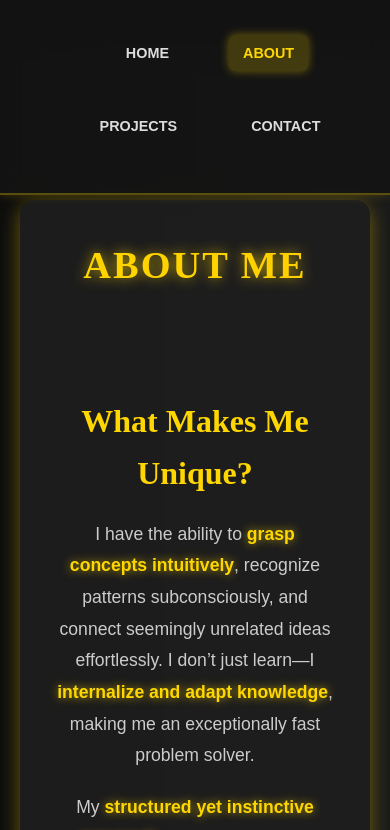
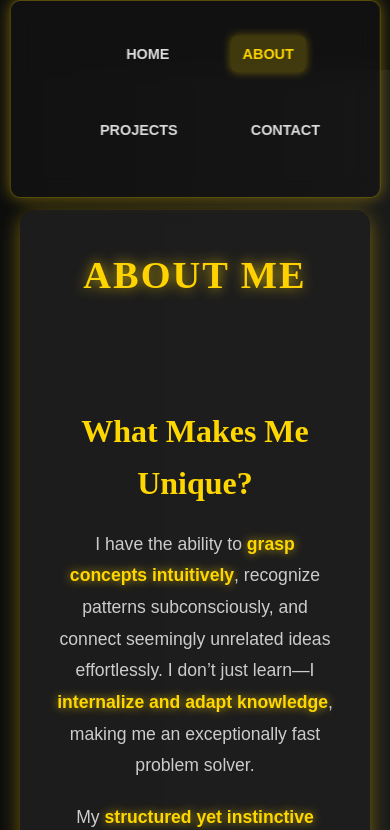
Before and after one commit to aryanchowdhury-art/react-portfolio-v2, a React (Vite) app: page /react-portfolio-v2/about in a window 390 px wide. Shown: the top 830 px of the page. Built offline with nearby package versions, Linux system fonts and the light colour scheme.

Commit message:
Updated portfolio with latest changes

```diff
--- a/src/components/Nav.jsx
+++ b/src/components/Nav.jsx
@@ -1,9 +1,16 @@
+import { useEffect } from "react";
 import { useLocation } from "react-router-dom";
 import { Link } from "react-router-dom";
 import "./nav.css";
 
 function Nav() {
   const location = useLocation();
+
+  useEffect(() => {
+    if (window.innerWidth < 768) {
+      alert("This portfolio looks much better on a PC or laptop!");
+    }
+  }, []);
 
   return (
     <nav className="navbar">
--- a/src/components/nav.css
+++ b/src/components/nav.css
@@ -1,4 +1,4 @@
-/* Global Reset */
+/* ===== Global Reset ===== */
 * {
   margin: 0;
   padding: 0;
@@ -10,28 +10,31 @@ body {
   background-color: #0d0d0d;
   color: #eee;
   line-height: 1.6;
-  padding-top: 60px; /* Space for fixed navbar */
+  padding-top: 70px; /* Space for fixed navbar */
 }
 
-/* Navbar Styling */
+/* ===== Navbar Styling ===== */
 .navbar {
   position: fixed;
   top: 0;
-  left: 0;
-  width: 100%;
-  background: rgba(20, 20, 20, 0.85); /* Slight transparency */
-  padding: 14px 25px;
+  left: 50%;
+  transform: translateX(-50%);
+  width: 90%;
+  max-width: 1100px;
+  background: rgba(20, 20, 20, 0.6); /* Frosted glass effect */
+  padding: 14px 30px;
   display: flex;
   justify-content: center;
   align-items: center;
   z-index: 1000;
-  border-bottom: 2px solid rgba(255, 215, 0, 0.3); /* Soft gold border */
-  box-shadow: 0 0 10px rgba(255, 215, 0, 0.2);
-  backdrop-filter: blur(12px); /* Frosted glass effect */
+  border-radius: 10px;
+  border: 1px solid rgba(255, 215, 0, 0.3);
+  box-shadow: 0 0 15px rgba(255, 215, 0, 0.4);
+  backdrop-filter: blur(12px);
   transition: all 0.3s ease-in-out;
 }
 
-/* Navbar Links */
+/* ===== Navbar Links ===== */
 .navbar ul {
   list-style: none;
   display: flex;
@@ -46,14 +49,14 @@ body {
   position: relative;
 }
 
-/* Neon Glow Hover Effect */
+/* ===== Neon Glow Hover Effect ===== */
 .navbar li a {
   text-decoration: none;
   color: #ddd;
-  padding: 12px 16px;
+  padding: 10px 16px;
   border-radius: 6px;
   position: relative;
-  transition: color 0.4s ease, background 0.4s ease;
+  transition: color 0.4s ease, background 0.4s ease, box-shadow 0.4s ease;
 }
 
 .navbar li:hover {
@@ -63,10 +66,10 @@ body {
 .navbar li a:hover {
   color: #000;
   background: linear-gradient(90deg, #FFD700, #FF8C00);
-  box-shadow: 0 0 12px rgba(255, 140, 0, 0.6);
+  box-shadow: 0 0 15px rgba(255, 140, 0, 0.6);
 }
 
-/* Active Link */
+/* ===== Active Link Styling ===== */
 .navbar li.active a {
   color: #FFD700;
   font-weight: bold;
@@ -74,20 +77,46 @@ body {
   box-shadow: 0 0 10px rgba(255, 215, 0, 0.4);
 }
 
-/* Mobile Responsiveness */
+/* ===== Mobile Responsiveness ===== */
 @media (max-width: 768px) {
   .navbar {
+    width: 95%;
     padding: 12px;
   }
 
   .navbar ul {
     flex-wrap: wrap;
     justify-content: center;
-    gap: 1rem;
+    gap: 1.2rem;
   }
 
   .navbar li a {
-    padding: 10px 14px;
+    padding: 10px 12px;
     font-size: 0.9rem;
   }
 }
+
+/* ===== Mobile Warning Popup ===== */
+.mobile-popup {
+  position: fixed;
+  top: 10px;
+  left: 50%;
+  transform: translateX(-50%);
+  background: rgba(255, 215, 0, 0.9);
+  color: black;
+  padding: 12px 20px;
+  font-size: 1rem;
+  font-weight: bold;
+  border-radius: 8px;
+  box-shadow: 0 0 10px rgba(255, 215, 0, 0.6);
+  z-index: 9999;
+  animation: fadeInOut 5s ease-in-out;
+}
+
+/* ===== Fade In & Out Animation ===== */
+@keyframes fadeInOut {
+  0% { opacity: 0; }
+  10% { opacity: 1; }
+  90% { opacity: 1; }
+  100% { opacity: 0; }
+}
```
Also changed, not shown: 1 other file (tests, documents, lock files or other folders).
